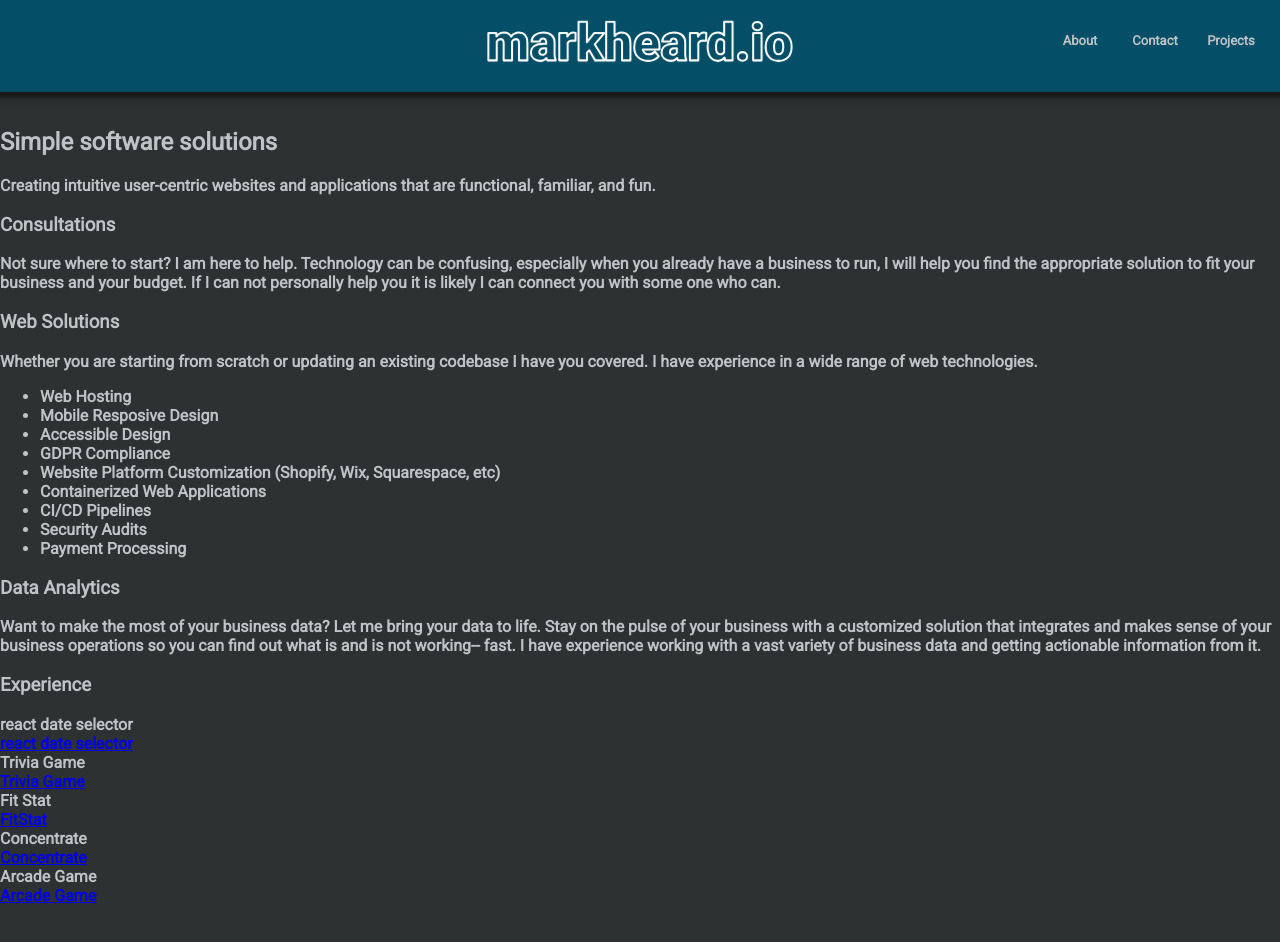
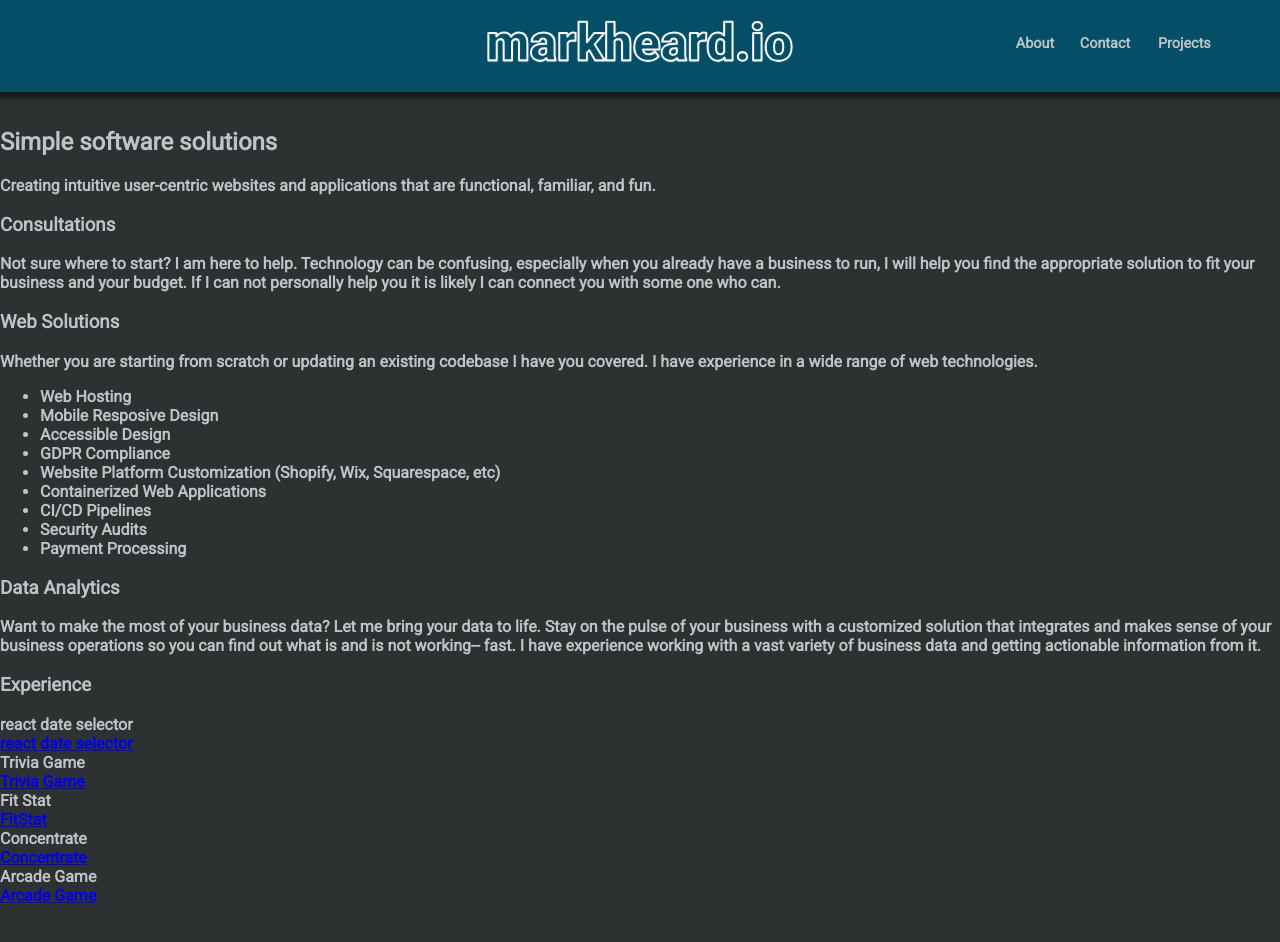
Before and after one commit to heardMan/markheardio, a website: page index.html in a window 1280 px wide. Drawn offline with Linux system fonts and the light colour scheme.

Commit message:
improved navigation responsiveness

```diff
--- a/styles/main.css
+++ b/styles/main.css
@@ -136,25 +136,6 @@ html, body {
     z-index: 901;
 
 }
-
-
-/* .menu>:nth-child(1) {
-    position: absolute;
-    bottom:-50px;
-    right:-50px;
-}
-
-.menu>:nth-child(2) {
-    position: absolute;
-    bottom:-50px;
-    right:-50px;
-}
-
-.menu>:nth-child(3) {
-    position: absolute;
-    bottom:-50px;
-    right:-50px;
-} */
 
 .menu>:nth-child(1) {
     position: absolute;
@@ -831,6 +812,10 @@ html, body {
         top:0.5rem !important;
     }
 
+    /* .menu-item {
+        transform: scale(1.2);
+    } */
+
     .menu>:nth-child(1) {
         position: absolute;
         top:75px;
@@ -842,7 +827,7 @@ html, body {
 
     .menu>:nth-child(2) {
         position: absolute;
-        top:165px;
+        top:163px;
         left:-49px;
         transition: 0.5s;
         transition-delay: 0.5s;
@@ -850,7 +835,7 @@ html, body {
 
     .menu>:nth-child(3) {
         position: absolute;
-        top:260px;
+        top:250px;
         left:-49px;
         transition: 0.5s;
         transition-delay: 1s;
@@ -860,19 +845,19 @@ html, body {
         position: absolute;
         top:-17px !important;
         left:-49px !important;
-
+        transform: scale(0.8);
     }
 
-    .menu-title{
+    /* .menu-title{
         position:absolute;
         top:0.25rem;
         left:2rem;
-    }
+    } */
 
-    .menu-links{
+    /* .menu-links{
         margin-top: 85px!important;
         border-top: solid black 1px;
-    }
+    } */
 
     .project{
         margin: 1rem;
@@ -907,6 +892,9 @@ html, body {
     .menu-item > a {
         display: block;
         text-align: center;
+        line-height: 2.5;
+        width: auto;
+        height: auto;
         text-decoration: none;
         margin: 1rem;
         color:#BDC3C7;
@@ -914,13 +902,13 @@ html, body {
         z-index: 901;
         border: none;
         box-shadow: none;
-
+        font-size: large;
     }
 
     .menu>:nth-child(1) {
         position: absolute;
         top:-17px;
-        left: -200px !important;;
+        left: -335px !important;;
         transition: 0.5s;
         transition-delay: 0s;
         z-index: 899;
@@ -929,7 +917,7 @@ html, body {
     .menu>:nth-child(2) {
         position: absolute;
         top:-17px;
-        left:-125px !important;
+        left:-195px !important;
         transition: 0.5s;
         transition-delay: 0.5s;
     }
@@ -941,6 +929,12 @@ html, body {
         transition: 0.5s;
         transition-delay: 1s;
     }
+
+    .menu {
+        top:1rem !important;
+        right: 8vw;
+    }
+
 
 
   }
```
